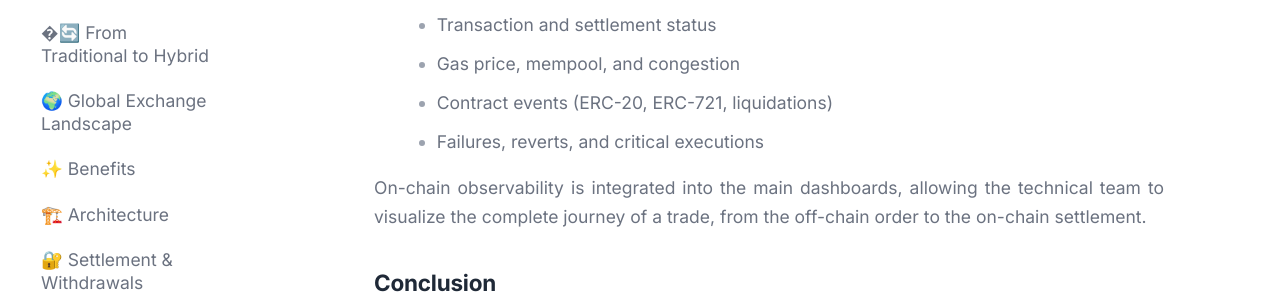
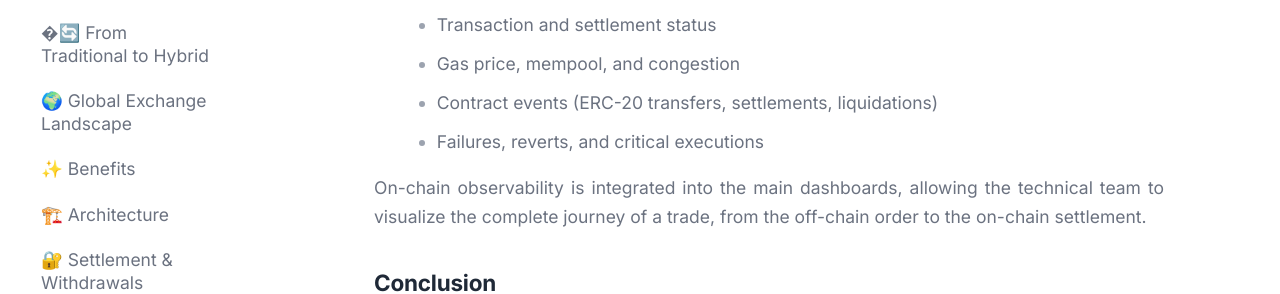
Before and after one commit to Hy-mple/hymple.docs, an MkDocs documentation site: the page built from docs/observability-monitoring.md, in a window 1280 px wide and 900 px high, scrolled down 2632 px. Shown: the part 168-462 px from the top of the window. Built offline with MkDocs 1.6.1 and Material for MkDocs 9.7.7, drawn with Linux system fonts in a browser that asks for light colours.

Commit message:
fix(docs): remove ERC-721 do escopo (sem produto NFT no launch)
- architecture: Settlement Layer passa a citar apenas ERC-20
- observability: eventos de contrato monitorados sem ERC-721

```diff
--- a/docs/observability-monitoring.md
+++ b/docs/observability-monitoring.md
@@ -85,7 +85,7 @@ The system monitors, in real time, everything that happens in contracts and on t
 
 - Transaction and settlement status
 - Gas price, mempool, and congestion
-- Contract events (ERC-20, ERC-721, liquidations)
+- Contract events (ERC-20 transfers, settlements, liquidations)
 - Failures, reverts, and critical executions
 
 On-chain observability is integrated into the main dashboards, allowing the technical team to visualize the complete journey of a trade, from the off-chain order to the on-chain settlement.
```
Also changed, not shown: docs/architecture.md (+1 -1 lines).
